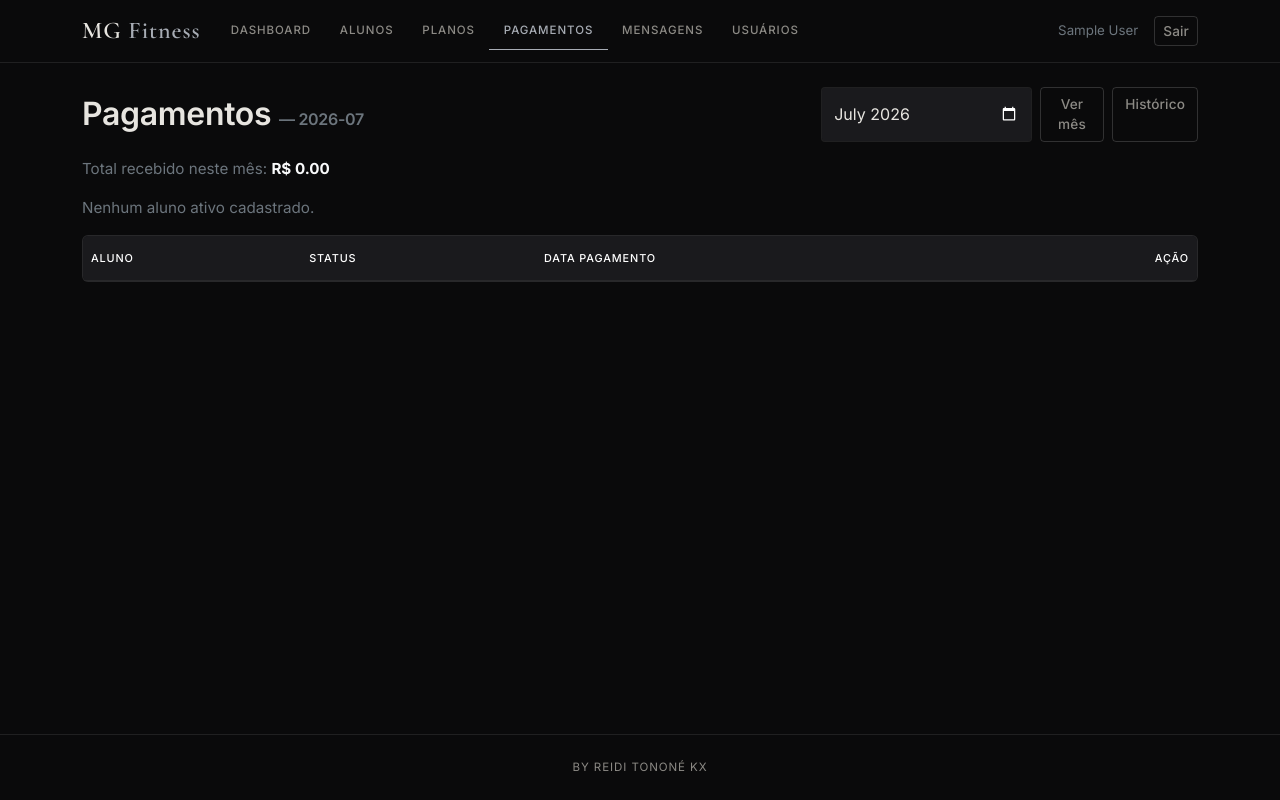
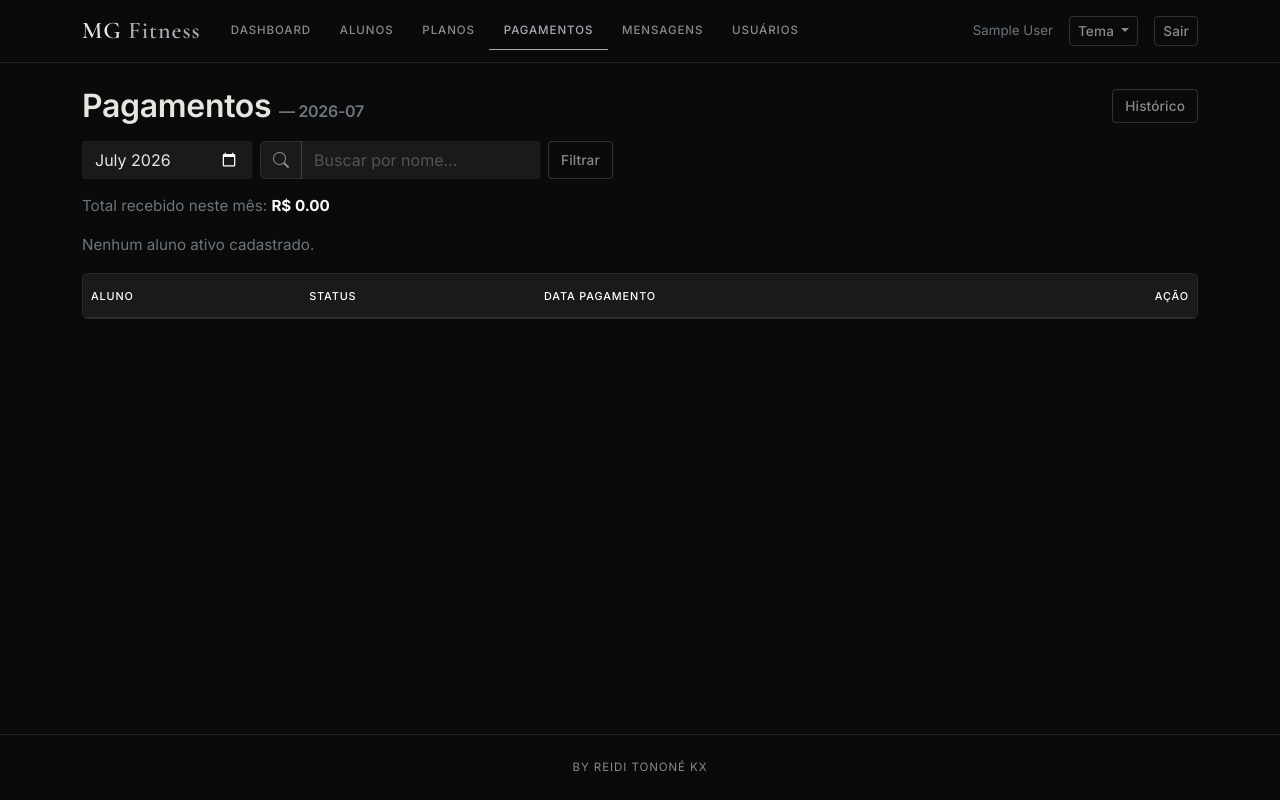
Before and after one commit to reidison21/sistema-MG-ftness, a Flask app: page /pagamentos/ in a window 1280 px wide. Run offline with Flask 3, Linux system fonts and the light colour scheme; the visitor is signed in with stand-in values (Sample User, id 1); data that the repository does not hold is empty.

Commit message:
Adiciona placeholder de vencimento nas mensagens, busca em pagamentos e seletor de tema (escuro/claro/vermelho)
Co-Authored-By: Claude Sonnet 5 <noreply@anthropic.com>

```diff
--- a/app/pagamentos.py
+++ b/app/pagamentos.py
@@ -13,6 +13,7 @@ pagamentos_bp = Blueprint("pagamentos", __name__, url_prefix="/pagamentos")
 @pagamentos_bp.route("/")
 def listar():
     mes = request.args.get("mes") or date.today().strftime("%Y-%m")
+    q = request.args.get("q", "").strip()
 
     alunos_ativos = Aluno.query.filter_by(ativo=True).all()
     for aluno in alunos_ativos:
@@ -21,14 +22,21 @@ def listar():
             db.session.add(Pagamento(aluno_id=aluno.id, mes_referencia=mes, status="pendente"))
     db.session.commit()
 
-    registros = (
+    todos_registros = (
         Pagamento.query.join(Aluno)
         .filter(Pagamento.mes_referencia == mes)
         .order_by(Aluno.nome)
         .all()
     )
-    total_mes = sum(r.valor or 0 for r in registros if r.status == "pago")
-    return render_template("pagamentos/listar.html", registros=registros, mes=mes, total_mes=total_mes)
+    total_mes = sum(r.valor or 0 for r in todos_registros if r.status == "pago")
+
+    registros = todos_registros
+    if q:
+        registros = [r for r in todos_registros if q.lower() in r.aluno.nome.lower()]
+
+    return render_template(
+        "pagamentos/listar.html", registros=registros, mes=mes, total_mes=total_mes, q=q
+    )
 
 
 @pagamentos_bp.route("/<int:id>/alternar", methods=["POST"])
--- a/app/static/style.css
+++ b/app/static/style.css
@@ -9,9 +9,44 @@
   --accent: #a7acb4;
   --accent-soft: rgba(167, 172, 180, 0.16);
   --accent-hover: #c5c9d0;
+  --accent-border: rgba(167, 172, 180, 0.4);
+  --on-accent: #14161a;
+  --nav-bg: rgba(10, 10, 11, 0.92);
+  --placeholder: #55534d;
+  --status-success-text: #8fc79c;
+  --status-danger-text: #d19797;
 }
 
-html[data-bs-theme="dark"] body {
+/* Tema claro */
+html[data-theme="light"] {
+  --bg: #f6f5f2;
+  --surface: #ffffff;
+  --surface-2: #efeee9;
+  --border: rgba(0, 0, 0, 0.1);
+  --border-strong: rgba(0, 0, 0, 0.2);
+  --text: #1c1c1a;
+  --text-muted: #6b6a65;
+  --accent: #2b2d31;
+  --accent-soft: rgba(43, 45, 49, 0.08);
+  --accent-hover: #46484d;
+  --accent-border: rgba(43, 45, 49, 0.3);
+  --on-accent: #ffffff;
+  --nav-bg: rgba(255, 255, 255, 0.92);
+  --placeholder: #a3a29c;
+  --status-success-text: #2f7d4f;
+  --status-danger-text: #b23b3b;
+}
+
+/* Tema vermelho */
+html[data-theme="red"] {
+  --accent: #c0483f;
+  --accent-soft: rgba(192, 72, 63, 0.16);
+  --accent-hover: #d66158;
+  --accent-border: rgba(192, 72, 63, 0.4);
+  --on-accent: #ffffff;
+}
+
+body {
   background: var(--bg);
   font-family: "Inter", "Segoe UI", sans-serif;
   color: var(--text);
@@ -37,7 +72,7 @@ h1, h2, h3, h4, h5 {
 
 /* Navbar */
 .navbar.gustavo-nav {
-  background: rgba(10, 10, 11, 0.92) !important;
+  background: var(--nav-bg) !important;
   border-bottom: 1px solid var(--border);
 }
 
@@ -117,8 +152,8 @@ h1, h2, h3, h4, h5 {
   --bs-btn-hover-border-color: var(--accent-hover);
   --bs-btn-active-bg: var(--accent-hover);
   --bs-btn-active-border-color: var(--accent-hover);
-  --bs-btn-color: #14161a;
-  --bs-btn-hover-color: #14161a;
+  --bs-btn-color: var(--on-accent);
+  --bs-btn-hover-color: var(--on-accent);
 }
 
 .btn-outline-light {
@@ -202,13 +237,13 @@ h1, h2, h3, h4, h5 {
 
 .badge.bg-success {
   background: rgba(127, 184, 143, 0.14) !important;
-  color: #8fc79c;
+  color: var(--status-success-text);
   border: 1px solid rgba(127, 184, 143, 0.35);
 }
 
 .badge.bg-danger {
   background: rgba(192, 122, 122, 0.14) !important;
-  color: #d19797;
+  color: var(--status-danger-text);
   border: 1px solid rgba(192, 122, 122, 0.35);
 }
 
@@ -221,7 +256,7 @@ h1, h2, h3, h4, h5 {
 .badge.bg-warning {
   background: var(--accent-soft) !important;
   color: var(--accent-hover);
-  border: 1px solid rgba(167, 172, 180, 0.4);
+  border: 1px solid var(--accent-border);
 }
 
 /* Login */
@@ -269,6 +304,12 @@ h1, h2, h3, h4, h5 {
   color: var(--text);
 }
 
+.input-group-text {
+  background-color: var(--surface-2);
+  border: 1px solid var(--border);
+  color: var(--text-muted);
+}
+
 .form-control:focus, .form-select:focus {
   background-color: var(--surface-2);
   color: var(--text);
@@ -277,7 +318,7 @@ h1, h2, h3, h4, h5 {
 }
 
 .form-control::placeholder {
-  color: #55534d;
+  color: var(--placeholder);
 }
 
 .form-control:disabled {
--- a/app/templates/alunos/_macros.html
+++ b/app/templates/alunos/_macros.html
@@ -43,13 +43,13 @@
     <h5 class="mb-2">{{ aluno.nome }}</h5>
 
     {% if info.status == "vencido" %}
-      <p class="stat-value mb-1" style="color:#d19797;">{{ -info.dias }}</p>
+      <p class="stat-value mb-1" style="color:var(--status-danger-text);">{{ -info.dias }}</p>
       <span class="badge bg-danger mb-3">dias em atraso</span>
     {% elif info.status == "vencendo" %}
       <p class="stat-value mb-1" style="color:var(--accent-hover);">{{ info.dias }}</p>
       <span class="badge bg-warning mb-3">dias para vencer</span>
     {% elif info.status == "em_dia" %}
-      <p class="stat-value mb-1" style="color:#8fc79c;">{{ info.dias }}</p>
+      <p class="stat-value mb-1" style="color:var(--status-success-text);">{{ info.dias }}</p>
       <span class="badge bg-success mb-3">dias para vencer</span>
     {% else %}
       <p class="stat-value mb-1 text-secondary">&mdash;</p>
--- a/app/templates/base.html
+++ b/app/templates/base.html
@@ -4,6 +4,13 @@
   <meta charset="utf-8">
   <meta name="viewport" content="width=device-width, initial-scale=1">
   <title>{% block title %}Academia{% endblock %} - MG Fitness</title>
+  <script>
+    (function () {
+      var tema = localStorage.getItem("mgfitness_tema") || "dark";
+      document.documentElement.setAttribute("data-theme", tema);
+      document.documentElement.setAttribute("data-bs-theme", tema === "light" ? "light" : "dark");
+    })();
+  </script>
   <link rel="preconnect" href="https://fonts.googleapis.com">
   <link href="https://fonts.googleapis.com/css2?family=Inter:wght@400;500;600;700&family=Cormorant+Garamond:wght@500;600;700&display=swap" rel="stylesheet">
   <link href="https://cdn.jsdelivr.net/npm/bootstrap@5.3.3/dist/css/bootstrap.min.css" rel="stylesheet">
@@ -31,6 +38,16 @@
           {% if session.get('usuario_nome') %}
           <span class="text-secondary small d-none d-lg-inline">{{ session.get('usuario_nome') }}</span>
           {% endif %}
+          <div class="dropdown">
+            <button class="btn btn-outline-light btn-sm dropdown-toggle" type="button" data-bs-toggle="dropdown" aria-expanded="false">
+              Tema
+            </button>
+            <ul class="dropdown-menu dropdown-menu-end">
+              <li><button type="button" class="dropdown-item" onclick="definirTema('dark')">Escuro</button></li>
+              <li><button type="button" class="dropdown-item" onclick="definirTema('light')">Claro</button></li>
+              <li><button type="button" class="dropdown-item" onclick="definirTema('red')">Vermelho</button></li>
+            </ul>
+          </div>
           <a href="{{ url_for('auth.logout') }}" class="btn btn-outline-light btn-sm">Sair</a>
         </div>
       </div>
@@ -58,5 +75,12 @@
   </footer>
 
   <script src="https://cdn.jsdelivr.net/npm/bootstrap@5.3.3/dist/js/bootstrap.bundle.min.js"></script>
+  <script>
+    function definirTema(tema) {
+      localStorage.setItem("mgfitness_tema", tema);
+      document.documentElement.setAttribute("data-theme", tema);
+      document.documentElement.setAttribute("data-bs-theme", tema === "light" ? "light" : "dark");
+    }
+  </script>
 </body>
 </html>
--- a/app/templates/mensagens/form.html
+++ b/app/templates/mensagens/form.html
@@ -11,7 +11,7 @@
   <div class="mb-3">
     <label class="form-label">Texto da mensagem</label>
     <textarea name="texto" class="form-control" rows="5" placeholder="Ex: Olá {nome}, tudo bem? Sua mensalidade está pendente." required>{{ template.texto if template else '' }}</textarea>
-    <div class="form-text">Use <code>{{ '{nome}' }}</code> para inserir o nome do aluno automaticamente.</div>
+    <div class="form-text">Use <code>{{ '{nome}' }}</code> para o nome do aluno e <code>{{ '{vencimento}' }}</code> para a data de vencimento (ex: 15/08/2026).</div>
   </div>
   <button type="submit" class="btn btn-primary">Salvar</button>
   <a href="{{ url_for('mensagens.listar') }}" class="btn btn-link">Cancelar</a>
--- a/app/templates/mensagens/listar.html
+++ b/app/templates/mensagens/listar.html
@@ -5,7 +5,7 @@
   <h2>Mensagens padrão</h2>
   <a href="{{ url_for('mensagens.novo') }}" class="btn btn-primary">Nova mensagem</a>
 </div>
-<p class="text-secondary">Use <code>{{ '{nome}' }}</code> no texto para que o nome do aluno seja preenchido automaticamente.</p>
+<p class="text-secondary">Use <code>{{ '{nome}' }}</code> para o nome do aluno e <code>{{ '{vencimento}' }}</code> para a data de vencimento — ambos são preenchidos automaticamente.</p>
 
 <div class="row g-3">
   {% for t in templates %}
--- a/app/templates/pagamentos/listar.html
+++ b/app/templates/pagamentos/listar.html
@@ -3,19 +3,22 @@
 {% block content %}
 <div class="d-flex justify-content-between align-items-center mb-3 flex-wrap gap-2">
   <h2 class="mb-0">Pagamentos <span class="text-secondary fs-6">— {{ mes }}</span></h2>
-  <div class="d-flex gap-2 flex-wrap">
-    <form method="get" class="d-flex gap-2">
-      <input type="month" name="mes" value="{{ mes }}" class="form-control">
-      <button type="submit" class="btn btn-outline-light">Ver mês</button>
-    </form>
-    <a href="{{ url_for('pagamentos.historico') }}" class="btn btn-outline-light">Histórico</a>
+  <a href="{{ url_for('pagamentos.historico') }}" class="btn btn-outline-light">Histórico</a>
+</div>
+
+<form method="get" class="mb-3 d-flex gap-2 flex-wrap">
+  <input type="month" name="mes" value="{{ mes }}" class="form-control" style="max-width: 170px;">
+  <div class="input-group" style="max-width: 280px;">
+    <span class="input-group-text"><i class="bi bi-search"></i></span>
+    <input type="text" name="q" value="{{ q }}" class="form-control" placeholder="Buscar por nome...">
   </div>
-</div>
+  <button type="submit" class="btn btn-outline-light">Filtrar</button>
+</form>
 
 <p class="text-secondary mb-3">Total recebido neste mês: <strong class="text-light">R$ {{ "%.2f"|format(total_mes) }}</strong></p>
 
 {% if not registros %}
-  <p class="text-secondary">Nenhum aluno ativo cadastrado.</p>
+  <p class="text-secondary">{{ "Nenhum aluno encontrado para essa busca." if q else "Nenhum aluno ativo cadastrado." }}</p>
 {% endif %}
 
 <!-- Mobile: cards -->
```
Also changed, not shown: app/alunos.py (+7 -1 lines), app/templates/alunos/listar.html (+5 -2 lines).
